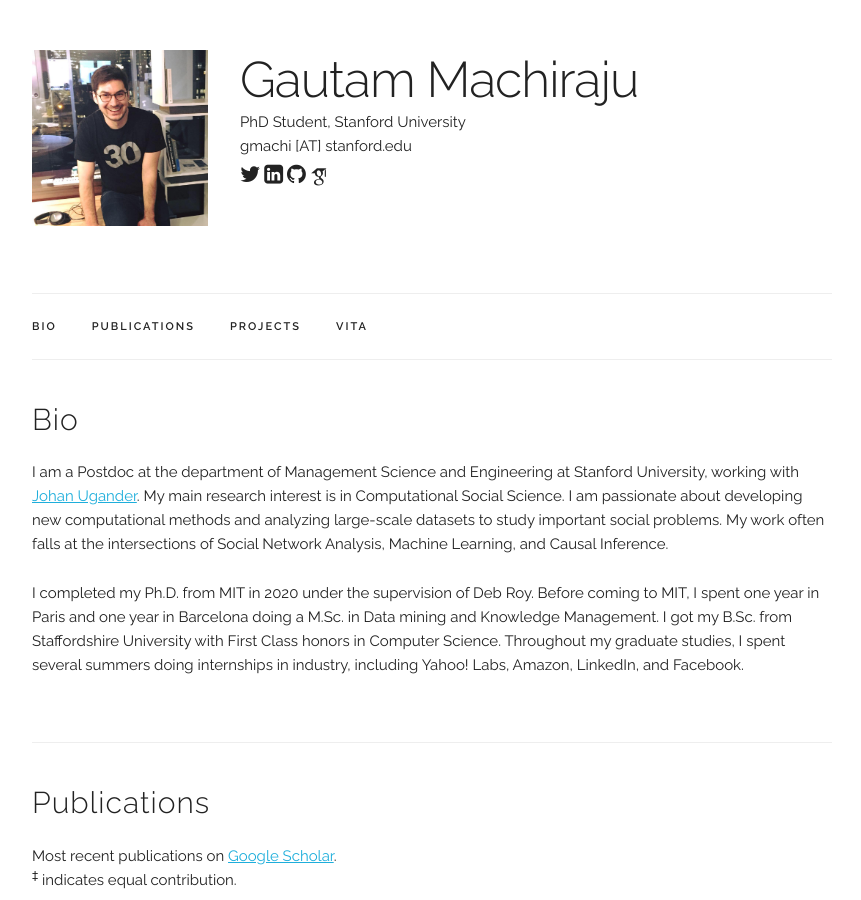
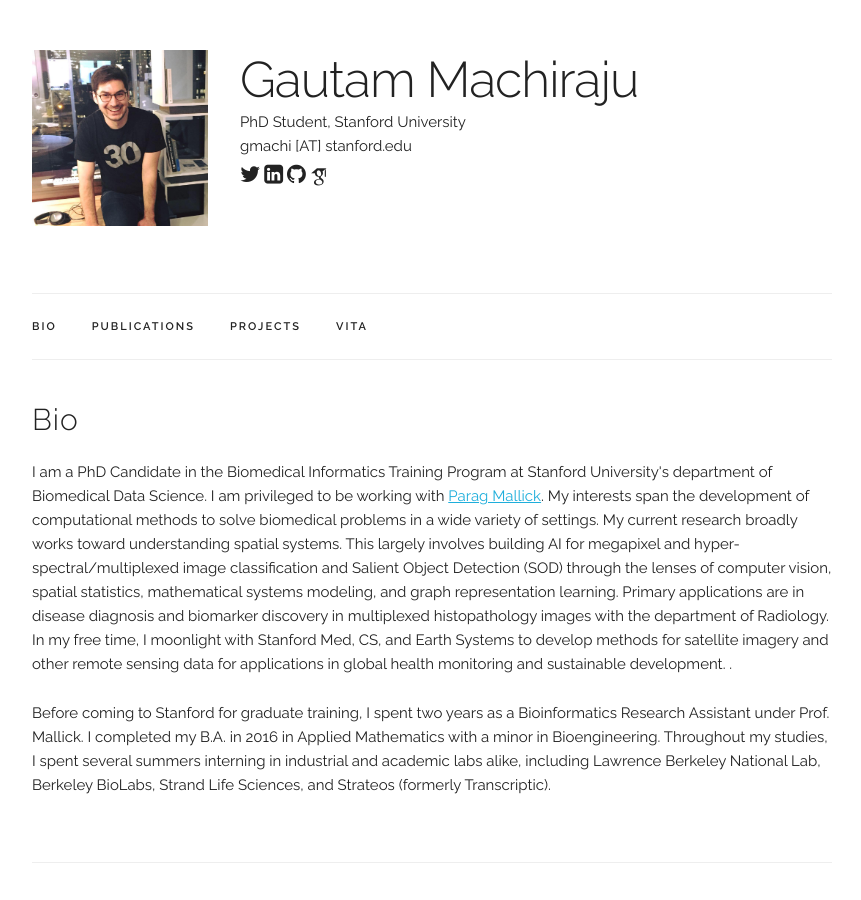
Before and after one commit to gmachiraju/gmachiraju.github.io, a Jekyll site: the page built from index.html, in a window 1280 px wide and 900 px high. Shown: the whole window, without its empty margins (208-1069 px from the left). Built offline with Jekyll 4.4.1, drawn with Linux system fonts in a browser that asks for light colours; some web fonts are replaced.

Commit message:
fixed bio

```diff
--- a/_data/main_info.yaml
+++ b/_data/main_info.yaml
@@ -2,7 +2,7 @@ name: "Gautam Machiraju"
 title: "PhD Student, Stanford University"
 email: "gmachi [AT] stanford.edu"
 profile_pic: "/assets/profile-pics/30_large.jpg"
-twitter: "https://twitter.com/msaveski"
+twitter: "https://twitter.com/gmachiraju"
 linkedin: "https://www.linkedin.com/in/gmachiraju"
 github: "https://github.com/gmachiraju"
 google_scholar: "https://scholar.google.com/citations?user=M3D870YAAAAJ&hl=en"
--- a/index.html
+++ b/index.html
@@ -6,17 +6,12 @@ title: Home
 <div class="docs-section" id="bio">
   <h4>Bio</h4>
   <p>
-  I am a Postdoc at the department of Management Science and Engineering at Stanford University, working with <a href="https://web.stanford.edu/~jugander/" target="_blank">Johan Ugander</a>.
-  My main research interest is in Computational Social Science.
-  I am passionate about developing new computational methods and analyzing large-scale datasets to study important social problems.
-  My work often falls at the intersections of Social Network Analysis, Machine Learning, and Causal Inference.
+  I am a PhD Candidate in the Biomedical Informatics Training Program at Stanford University's department of Biomedical Data Science. I am privileged to be working with <a href="http://mallicklab.stanford.edu/" target="_blank">Parag Mallick</a>. My interests span the development of computational methods to solve biomedical problems in a wide variety of settings. My current research broadly works toward understanding spatial systems. This largely involves building AI for megapixel and hyper-spectral/multiplexed image classification and Salient Object Detection (SOD) through the lenses of computer vision, spatial statistics, mathematical systems modeling, and graph representation learning. Primary applications are in disease diagnosis and biomarker discovery in multiplexed histopathology images with the department of Radiology. In my free time, I moonlight with Stanford Med, CS, and Earth Systems to develop methods for satellite imagery and other remote sensing data for applications in global health monitoring and sustainable development.
+  .
   </p>
 
   <p>
-  I completed my Ph.D. from MIT in 2020 under the supervision of Deb Roy.
-  Before coming to MIT, I spent one year in Paris and one year in Barcelona doing a M.Sc. in Data mining and Knowledge Management.
-  I got my B.Sc. from Staffordshire University with First Class honors in Computer Science.
-  Throughout my graduate studies, I spent several summers doing internships in industry, including Yahoo! Labs, Amazon, LinkedIn, and Facebook.
+  Before coming to Stanford for graduate training, I spent two years as a Bioinformatics Research Assistant under Prof. Mallick. I completed my B.A. in 2016 in Applied Mathematics with a minor in Bioengineering. Throughout my studies, I spent several summers interning in industrial and academic labs alike, including Lawrence Berkeley National Lab, Berkeley BioLabs, Strand Life Sciences, and Strateos (formerly Transcriptic).
   </p>
 </div>
 
```
